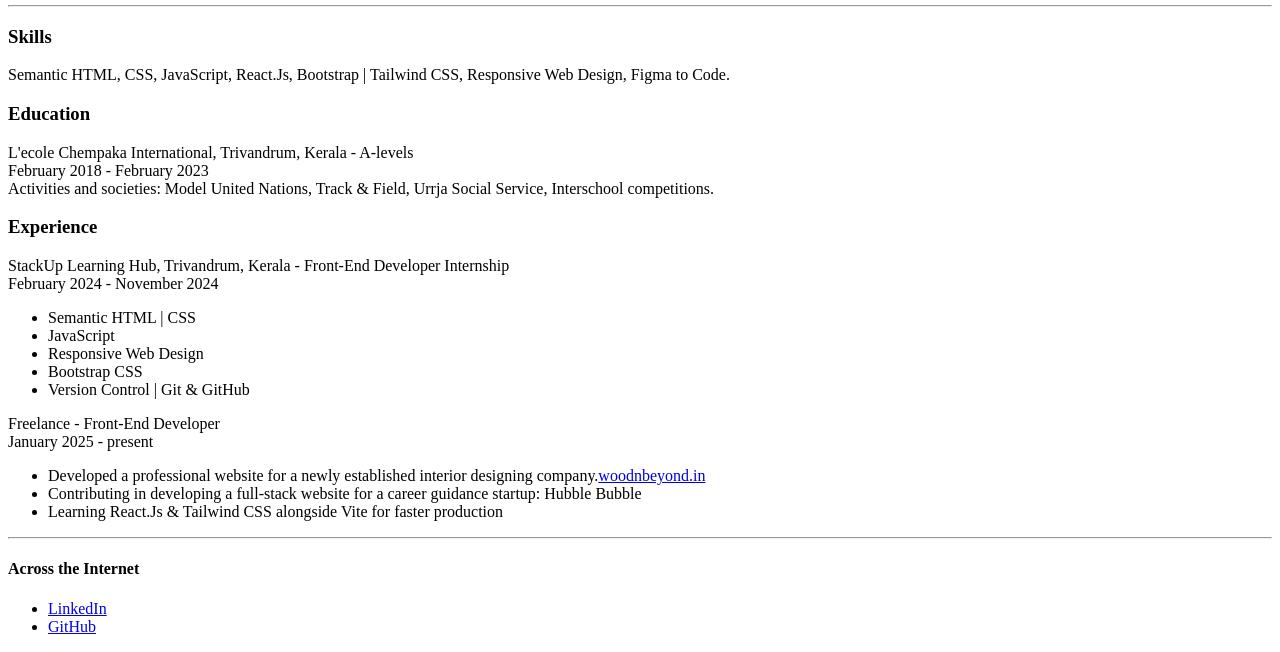
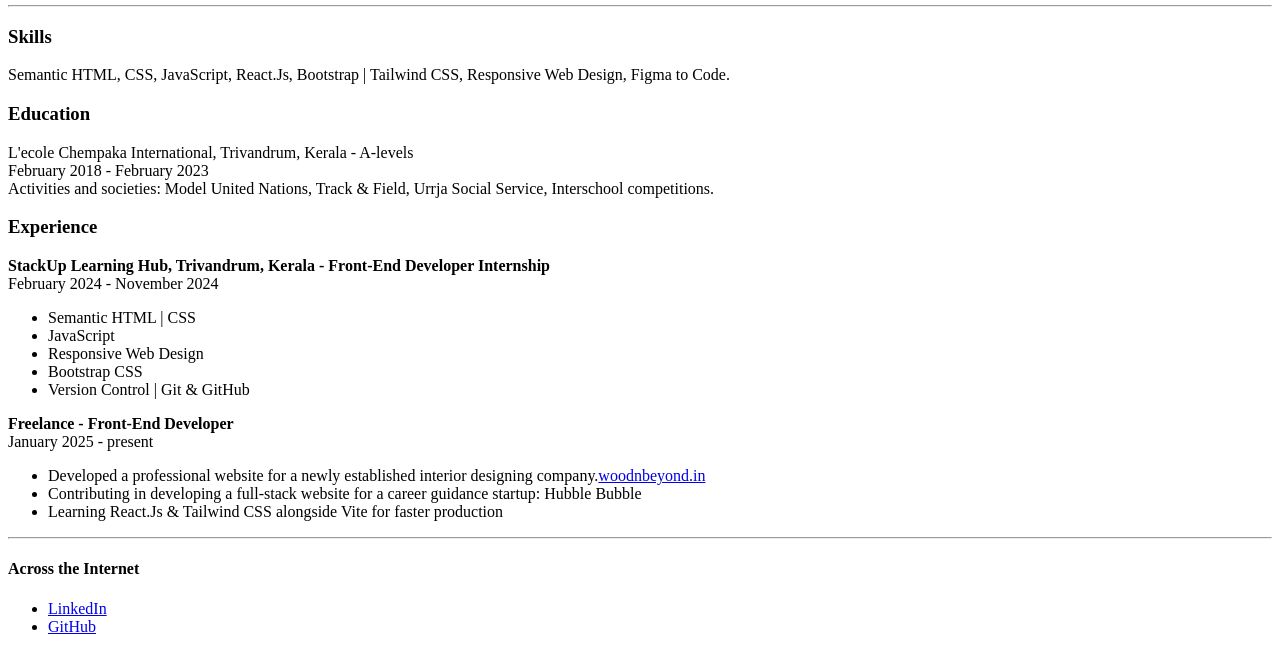
Before and after one commit to joelzac/single-page-cv, a plain HTML site: page index.html in a window 1280 px wide. Shown: the part 184-836 px from the top of the page. Drawn offline with Linux system fonts and the light colour scheme.

Commit message:
updated emphasis on experience titles

```diff
--- a/index.html
+++ b/index.html
@@ -46,7 +46,7 @@
 
             <h3>Experience</h3>
             <article>
-                <p>StackUp Learning Hub, Trivandrum, Kerala - Front-End Developer Internship<br>
+                <p><strong>StackUp Learning Hub, Trivandrum, Kerala - Front-End Developer Internship</strong><br>
                 February 2024 - November 2024</p>
                     <ul>
                         <li>Semantic HTML | CSS</li>
@@ -58,7 +58,7 @@
             </article>
 
             <article>
-                <p>Freelance - Front-End Developer<br>
+                <p><strong>Freelance - Front-End Developer</strong><br>
                 January 2025 - present</p>
                     <ul>
                         <li>Developed a professional website for a newly established interior designing company.<a href="https://woodnbeyond.in">woodnbeyond.in</a></li>
```
